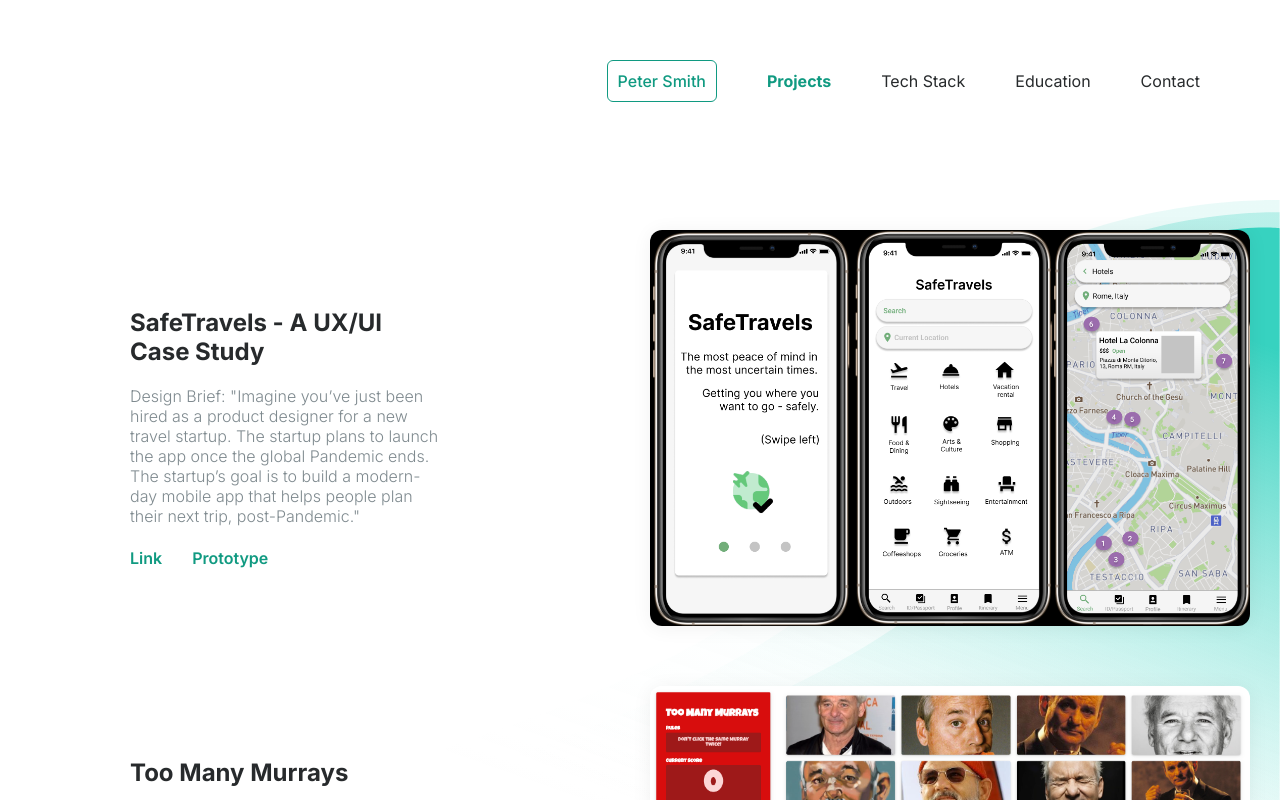
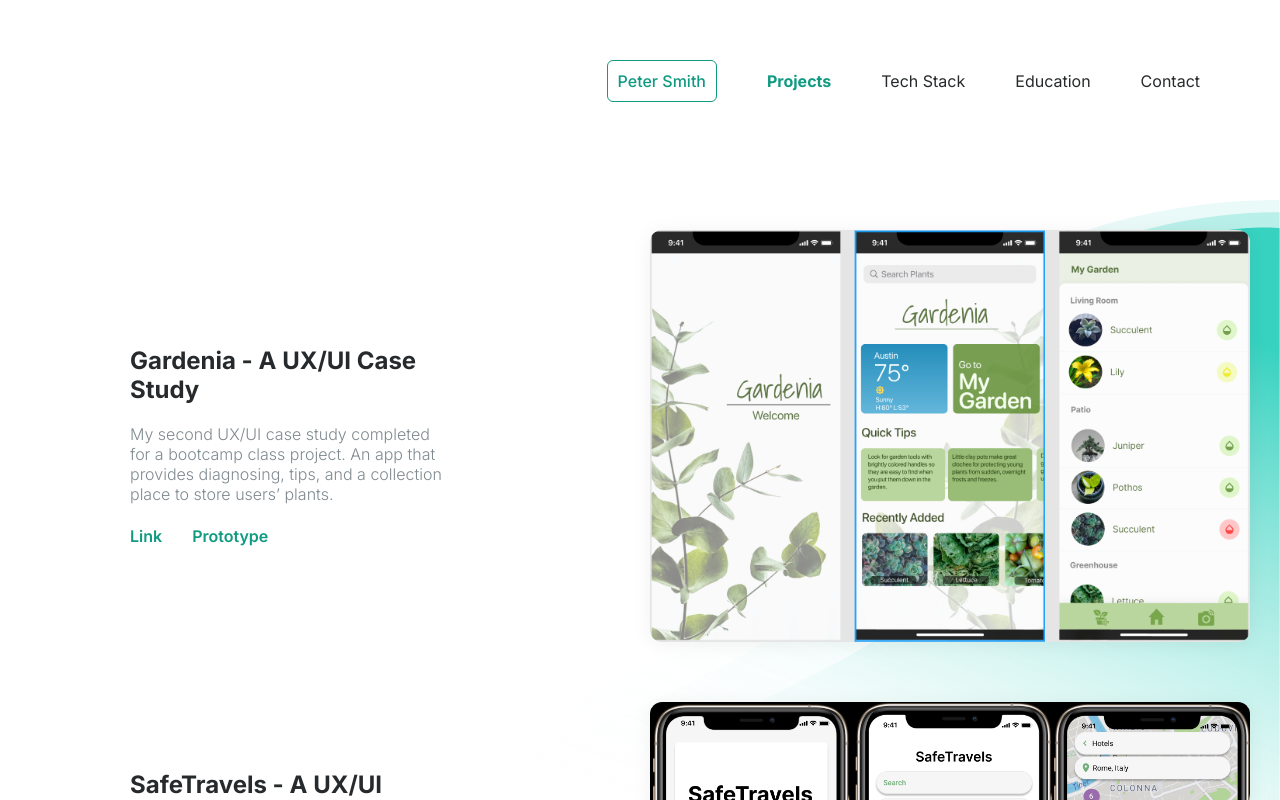
Before and after one commit to psmith1/portfolio, a React (Create React App) app: page /projects in a window 1280 px wide. Shown: the top 800 px of the page. Built offline with nearby package versions, Linux system fonts and the light colour scheme.

Commit message:
Added projects

```diff
--- a/src/data/projectdata.js
+++ b/src/data/projectdata.js
@@ -1,8 +1,15 @@
 const projectData = [
+        {
+        title: 'Gardenia - A UX/UI Case Study',
+        img: 'Gardenia.png',
+        description: 'My second UX/UI case study completed for a bootcamp class project. An app that provides diagnosing, tips, and a collection place to store users’ plants.',
+        link: 'https://uxfol.io/project/035fe478/Gardenia--A-UX-UI-case-study',
+        prototype: 'https://www.figma.com/proto/X8H4Z6vWSzlymf9nroTINr/Gardenia-Prototype?node-id=1%3A236&scaling=scale-down&page-id=0%3A1'
+    },
     {
         title: 'SafeTravels - A UX/UI Case Study',
         img: 'SafeTravels.png',
-        description: 'Design Brief: "Imagine you’ve just been hired as a product designer for a new travel startup. The startup plans to launch the app once the global Pandemic ends. The startup’s goal is to build a modern-day mobile app that helps people plan their next trip, post-Pandemic."',
+        description: 'My first UX/UI case study. Design Brief: "Imagine you’ve just been hired as a product designer for a new travel startup. The startup plans to launch the app once the global Pandemic ends. The startup’s goal is to build a modern-day mobile app that helps people plan their next trip, post-Pandemic."',
         link: 'https://uxfol.io/project/035a6b0a/SafeTravels--COVID-friendly-travel-app-UX-UI-case-study',
         prototype: 'https://www.figma.com/proto/5MniMe4IqxhHZPBLUE1a4y/SafeTravels-iOS-Wireframes?node-id=20%3A28160&scaling=scale-down&page-id=0%3A1'
     },
```
Also changed, not shown: public/images/Gardenia.png (added).
